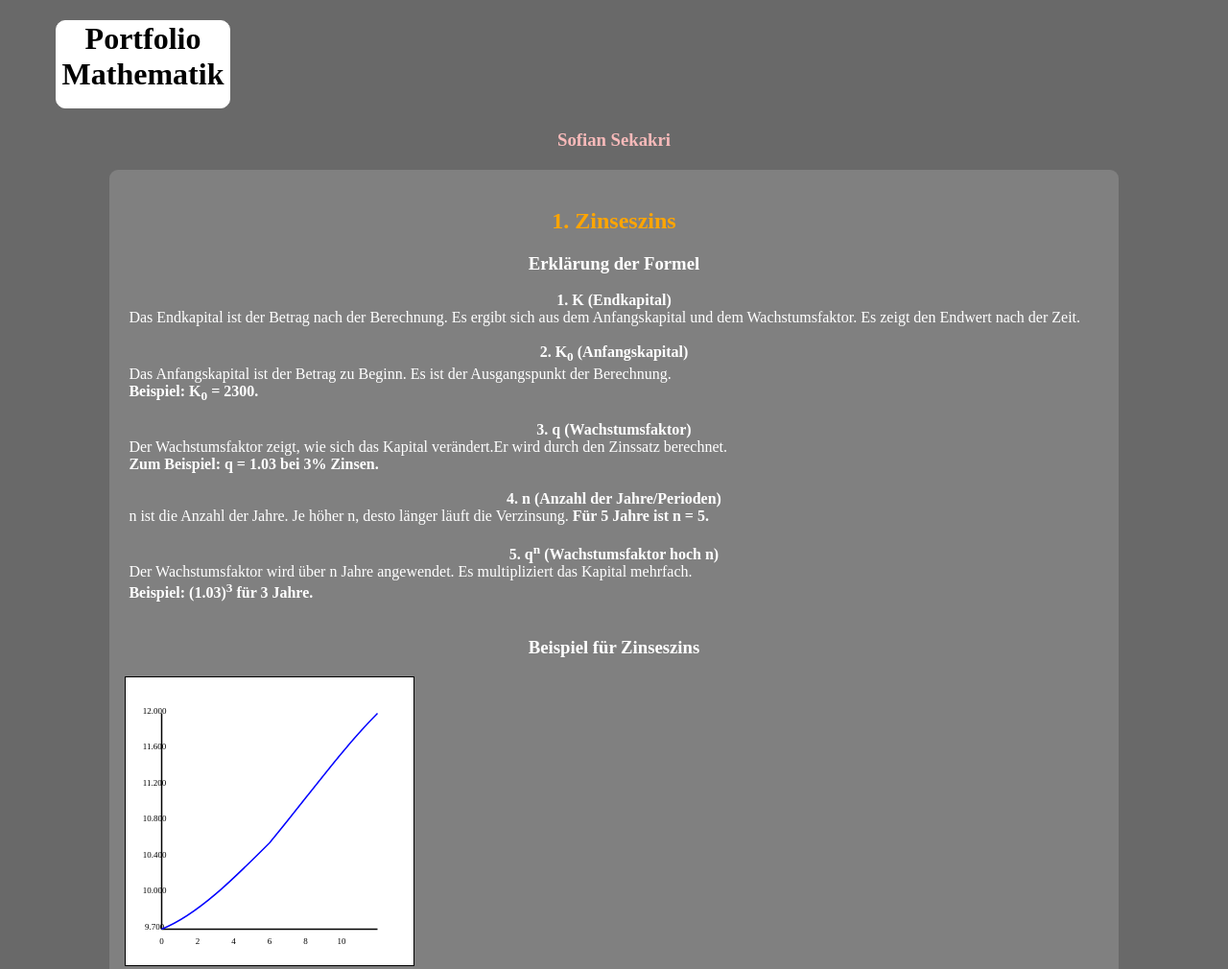
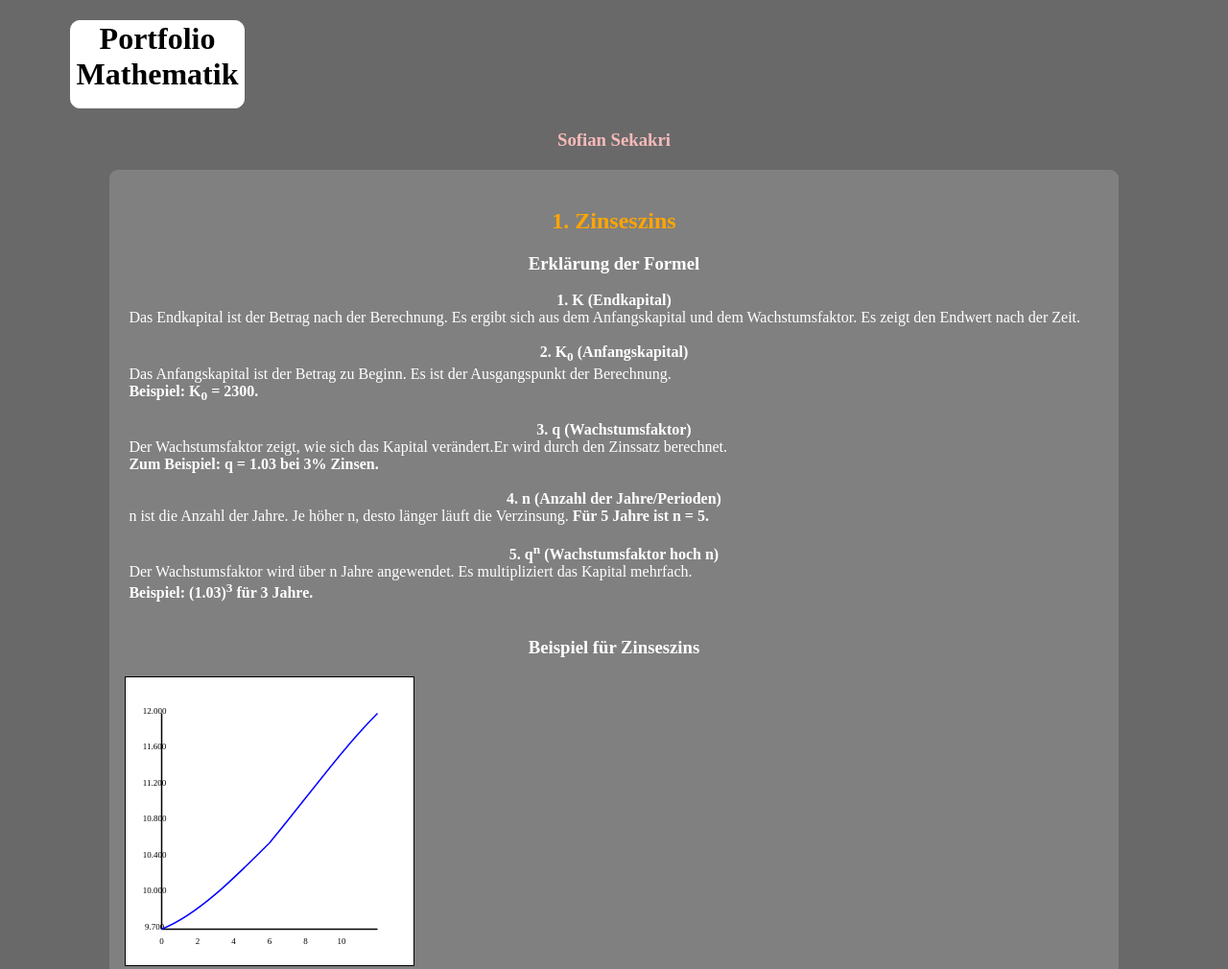
Before and after one commit to sofiansekakri/matheportfolio, a plain HTML site: page index.html in a window 1280 px wide. Shown: the top 1010 px of the page at 96% size. Drawn offline with Linux system fonts and the light colour scheme.

Commit message:
Aktualisieren von index.html

```diff
--- a/index.html
+++ b/index.html
@@ -213,7 +213,7 @@
    color:black;
    height:90px;
    width:180px;
-   margin-left: 50px;
+   margin-left: 65px;
  }
   </style>
   <title>Portfolio</title>
```
